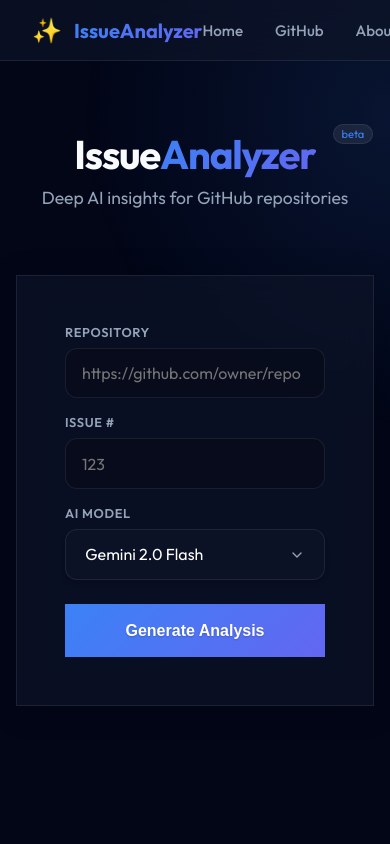
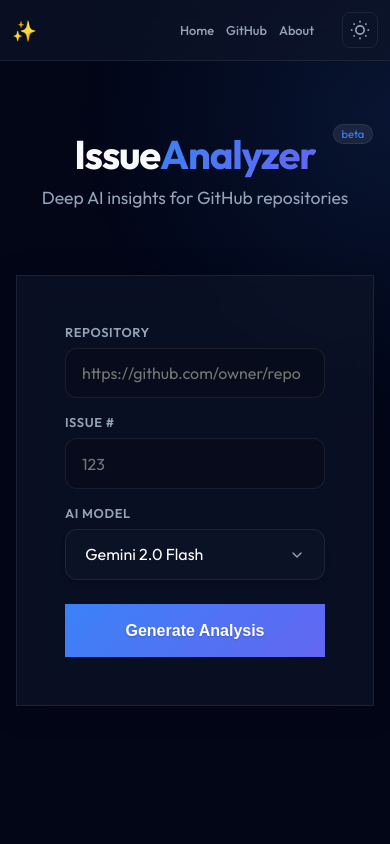
Before and after one commit to ChandraMouli22/Github-issue-identifier-seedlings-, a website: page public/index.html in a window 390 px wide. Shown: the top 844 px of the page. Drawn offline with Linux system fonts and the light colour scheme.

Commit message:
Fix navbar mobile responsiveness - ensure theme toggle is visible

```diff
--- a/public/styles.css
+++ b/public/styles.css
@@ -558,6 +558,61 @@
 
     .results-view {
         padding: 0 1rem;
+    }
+
+    /* Navbar mobile responsiveness */
+    .nav-container {
+        padding: 0 1rem;
+    }
+
+    .nav-brand {
+        font-size: 1rem;
+        gap: 0.5rem;
+    }
+
+    .nav-logo {
+        font-size: 1.25rem;
+    }
+
+    .nav-links {
+        gap: 1rem;
+    }
+
+    .nav-link {
+        font-size: 0.85rem;
+    }
+}
+
+/* Extra small devices - phones */
+@media (max-width: 600px) {
+    .nav-container {
+        padding: 0 0.75rem;
+        flex-wrap: wrap;
+        gap: 0.5rem;
+    }
+
+    .nav-brand {
+        font-size: 0.9rem;
+        gap: 0.4rem;
+    }
+
+    .nav-title {
+        display: none;
+        /* Hide title on very small screens */
+    }
+
+    .nav-links {
+        gap: 0.75rem;
+        flex-wrap: wrap;
+    }
+
+    .nav-link {
+        font-size: 0.8rem;
+    }
+
+    /* Ensure theme toggle is always visible */
+    .theme-toggle {
+        flex-shrink: 0;
     }
 }
 
```
